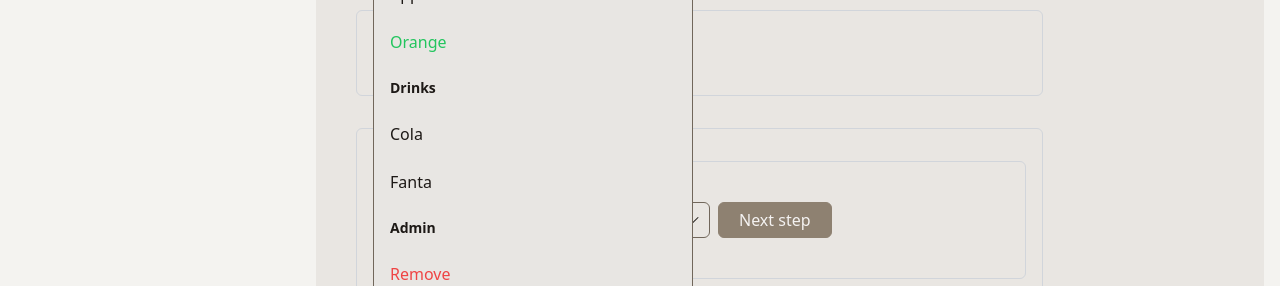
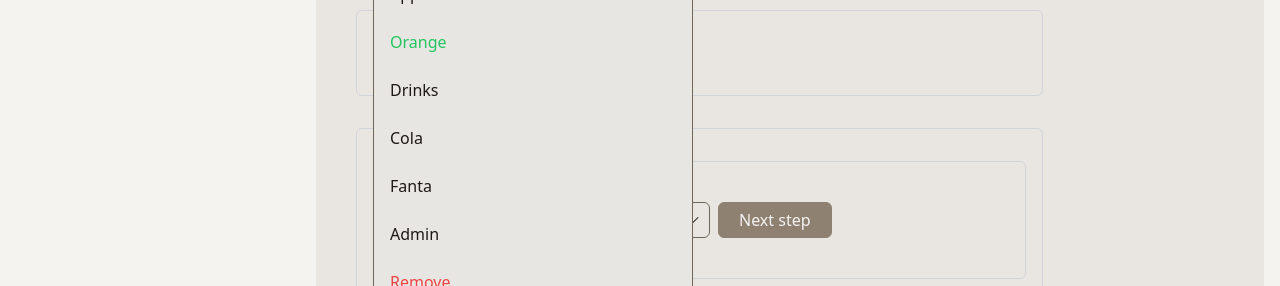
Before and after one commit to allbin/styles, a React (Vite) app: page /styles/gallery/dropdown in a window 1280 px wide. Both pictures are taken after a click on the element "With label". Shown: the part 514-800 px from the top of the page. Built offline with nearby package versions, Linux system fonts and the light colour scheme.

Commit message:
Changed types for handle the category object in the array.

```diff
--- a/src/components/Dropdown/Dropdown.tsx
+++ b/src/components/Dropdown/Dropdown.tsx
@@ -72,32 +72,37 @@
 );
 
 const optionsColor = {
-  default: 'text-primary-500',
-  red: 'text-red-500',
-  green: 'text-green-500',
+  default: 'text-primary-500 hover:text-primary-800',
+  red: 'text-red-500 hover:text-red-900',
+  green: 'text-green-500 hover:text-green-800',
 };
 
 interface OptionsBaseProps {
-  id: string;
-  label: React.ReactNode;
   color?: 'red' | 'green' | 'default';
 }
 
 export interface OptionsType extends OptionsBaseProps {
+  id: string;
+  label: React.ReactNode;
   description?: React.ReactNode;
   disabled?: boolean;
-  type?: 'option';
+  category?: never;
 }
 
 interface CategoryOptionType extends OptionsBaseProps {
+  /* description?: never;
+  disabled?: never;
+  type: 'category'; */
+  id?: never;
+  label?: never;
+  category: string;
+  disabled?: never;
   description?: never;
-  disabled?: never;
-  type: 'category';
 }
 
 export type OptionsProps =
-  | (OptionsType & { type?: 'option' })
-  | CategoryOptionType;
+  /* | (OptionsType & { type?: 'option' }) */
+  OptionsType | CategoryOptionType;
 
 interface DropdownProps
   extends React.HTMLAttributes<HTMLDivElement>,
@@ -223,20 +228,17 @@
               className,
             )}
           >
-            {/* {props.children} */}
             {options &&
               options.map((opt) => (
                 <div
                   onClick={() =>
-                    opt.type === 'category'
-                      ? null
-                      : handleChange(opt as OptionsType)
+                    opt.category ? null : handleChange(opt as OptionsType)
                   }
                   className={cn(
                     selectedId && selectedId === opt.id ? 'bg-primary-200' : '',
-                    'flex items-center rounded-md p-2 hover:bg-primary-300',
-                    opt.type === 'category' &&
-                      'text-sm font-semibold hover:bg-transparent',
+                    'flex items-center rounded-md p-2 hover:bg-primary-200',
+                    opt.category &&
+                      'mt-2 border-b text-sm font-semibold hover:bg-transparent',
                     opt.color === 'red' && optionsColor.red,
                     opt.color === 'green' && optionsColor.green,
                   )}
@@ -245,7 +247,7 @@
                   {selectedId && selectedId === opt.id && (
                     <CheckIcon className="mr-2 size-4" />
                   )}
-                  {opt.label}
+                  {opt.label || opt.category}
                 </div>
               ))}
           </div>
```
